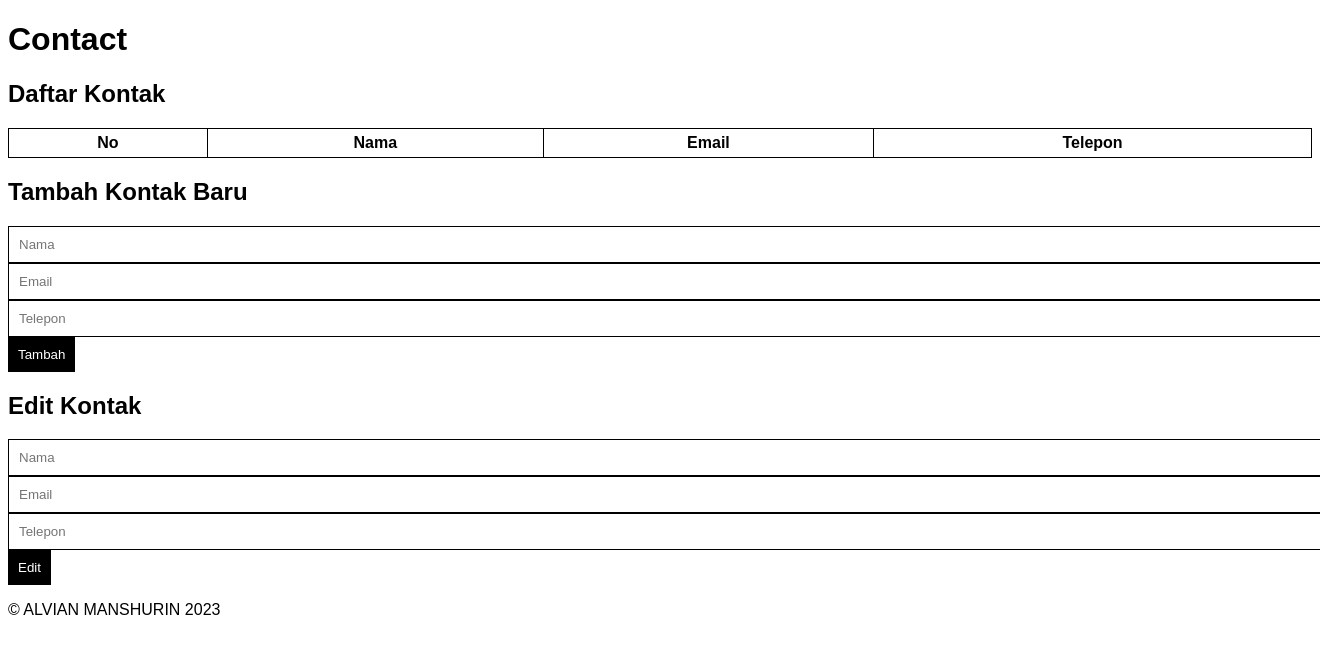
After one commit to alvianmanshurin/prak-pemweb, a PHP site: page / in a window 1320 px wide; the page is wider, and only the part inside the window is pictured. The commit adds this page. Shown: the top 654 px of that part. Run offline with PHP 8.4, Linux system fonts and the light colour scheme; data that the repository does not hold is empty.

Commit message:
Add files via upload

```diff
--- /dev/null
+++ b/Prak 8/index.php
@@ -0,0 +1,66 @@
+<!--
+    Nama    : Avian MANSHURIN
+    Nim     : 120140162
+    Kelas   : RC
+-->
+
+<!DOCTYPE html>
+<html lang="id">
+
+<head>
+    <title>Contact</title>
+    <link rel="stylesheet" href="style.css">
+</head>
+
+<body>
+    <header>
+        <h1>Contact</h1>
+    </header>
+
+    <main>
+        <section class="daftar-kontak">
+            <h2>Daftar Kontak</h2>
+            <table>
+                <thead>
+                    <tr>
+                        <th>No</th>
+                        <th>Nama</th>
+                        <th>Email</th>
+                        <th>Telepon</th>
+                    </tr>
+                </thead>
+                <tbody>
+                </tbody>
+            </table>
+        </section>
+
+        <section class="tambah-kontak">
+            <h2>Tambah Kontak Baru</h2>
+            <form action="Index.php" method="post">
+                <input type="text" name="nama" placeholder="Nama">
+                <input type="email" name="email" placeholder="Email">
+                <input type="tel" name="telepon" placeholder="Telepon">
+                <button type="submit">Tambah</button>
+            </form>
+        </section>
+
+        <section class="edit-kontak">
+            <h2>Edit Kontak</h2>
+            <form action="Index.php" method="post">
+                <input type="hidden" name="id" value="<?= $id; ?>">
+                <input type="text" name="nama" placeholder="Nama">
+                <input type="email" name="email" placeholder="Email">
+                <input type="tel" name="telepon" placeholder="Telepon">
+                <button type="submit">Edit</button>
+            </form>
+        </section>
+    </main>
+
+    <footer>
+        <p>&copy; ALVIAN MANSHURIN 2023</p>
+    </footer>
+
+    <script src="script.js"></script>
+</body>
+
+</html>
--- a/Prak 8/script.js
+++ b/Prak 8/script.js
@@ -1,69 +1,25 @@
-const form = document.getElementById('formMahasiswa');
-const tbody = document.getElementById('tbodyMahasiswa');
-let editingRow = null;
-let nomorUrut = 1; // Tambahkan variabel nomorUrut
+function validateForm() {
+    var nama = document.getElementById("nama").value;
+    var email = document.getElementById("email").value;
+    var telepon = document.getElementById("telepon").value;
 
-form.addEventListener('submit', function(event) {
-    event.preventDefault();
-    if (editingRow) {
-        editData();
-    } else {
-        tambahData();
+    // Validasi nama
+    if (nama == "") {
+      alert("Nama harus diisi");
+      return false;
     }
-});
 
-function tambahData() {
-    const nama = document.getElementById('nama').value;
-    const nim = document.getElementById('nim').value;
+    // Validasi email
+    if (!email.match(/^[a-zA-Z0-9._%+-]+@[a-zA-Z0-9.-]+\.[a-zA-Z]{2,6}$/)) {
+      alert("Email tidak valid");
+      return false;
+    }
 
-    if (nama && nim) {
-        if (editingRow) {
-            editingRow.cells[0].textContent = nomorUrut; // Update nomor urut pada baris yang diedit
-            editingRow.cells[1].textContent = nama;
-            editingRow.cells[2].textContent = nim;
-            editingRow = null;
-            form.reset();
-        } else {
-            tambahBarisTabel(nomorUrut, nama, nim); // Tambahkan nomor urut pada fungsi tambahBarisTabel
-            form.reset();
-        }
-        nomorUrut++; // Tambahkan 1 ke nomor urut setiap kali menambahkan data baru
-    } else {
-        alert('Nama dan NIM harus diisi!');
+    // Validasi telepon
+    if (!telepon.match(/^[0-9]{11,13}$/)) {
+      alert("Telepon tidak valid");
+      return false;
     }
-}
 
-function tambahBarisTabel(nomorUrut, nama, nim) {
-    const newRow = tbody.insertRow();
-
-    const cellNomorUrut = newRow.insertCell(0);
-    cellNomorUrut.textContent = nomorUrut;
-
-    const cellNama = newRow.insertCell(1);
-    cellNama.textContent = nama;
-
-    const cellNIM = newRow.insertCell(2);
-    cellNIM.textContent = nim;
-
-    const cellAksi = newRow.insertCell(3); // Sesuaikan indeks sel untuk tombol Edit dan Hapus
-
-    const btnEdit = document.createElement('button');
-    btnEdit.textContent = 'Edit';
-    btnEdit.addEventListener('click', function() {
-        editingRow = newRow;
-        document.getElementById('nama').value = newRow.cells[1].textContent;
-        document.getElementById('nim').value = newRow.cells[2].textContent;
-    });
-    cellAksi.appendChild(btnEdit);
-
-    const btnHapus = document.createElement('button');
-    btnHapus.textContent = 'Hapus';
-    btnHapus.addEventListener('click', function() {
-        tbody.removeChild(newRow);
-    });
-    cellAksi.appendChild(btnHapus);
-}
-
-function editData() {
-    tambahData(); // Fungsi tambahData dapat digunakan untuk mengganti data pada baris yang sudah ada
-}
+    return true;
+  }
--- a/Prak 8/style.css
+++ b/Prak 8/style.css
@@ -1,46 +1,10 @@
 body {
-    font-family: Arial, sans-serif;
-    margin: 0;
-    padding: 0;
-    background-color: #f4f4f4;
+    font-family: sans-serif;
   }
 
-.container {
-    max-width: 800px;
-    margin: 50px auto;
-    background-color: #fff;
-    padding: 20px;
-    border-radius: 8px;
-    box-shadow: 0 0 10px rgba(0, 0, 0, 0.1);
-}
-
-form {
-    margin-bottom: 20px;
-}
-
-label {
-    display: block;
-    margin-bottom: 8px;
-}
-
-input {
-    width: 100%;
-    padding: 8px;
-    margin-bottom: 16px;
-    box-sizing: border-box;
-}
-
-button {
-    padding: 10px;
-    background-color: #4caf50;
-    color: #fff;
-    border: none;
-    border-radius: 4px;
-    cursor: pointer;
-}
-
-button:hover {
-    background-color: #45a049;
+  h1,
+  h2 {
+    font-weight: bold;
   }
 
   table {
@@ -48,16 +12,25 @@ table {
     border-collapse: collapse;
   }
 
-table, th, td {
-    border: 1px solid #ddd;
+  th,
+  td {
+    border: 1px solid black;
+    padding: 5px;
   }
 
-th, td {
-    padding: 12px;
-    text-align: left;
+  input {
+    width: 100%;
+    padding: 10px;
+    border: 1px solid black;
   }
 
-th {
-    background-color: #4caf50;
+  button {
+    background-color: #000;
     color: #fff;
+    padding: 10px;
+    border: 0;
   }
+
+  .error {
+    color: red;
+  }
```
Also changed, not shown: Prak 8/backend.php (added, +52 -0 lines), Prak 8/koneksi.php (added, +20 -0 lines). Lines whose indentation alone changed are shown as unchanged.
